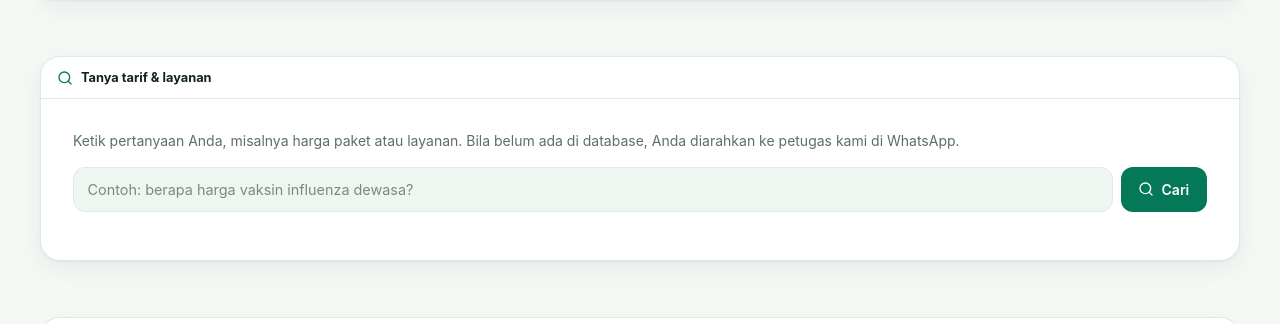
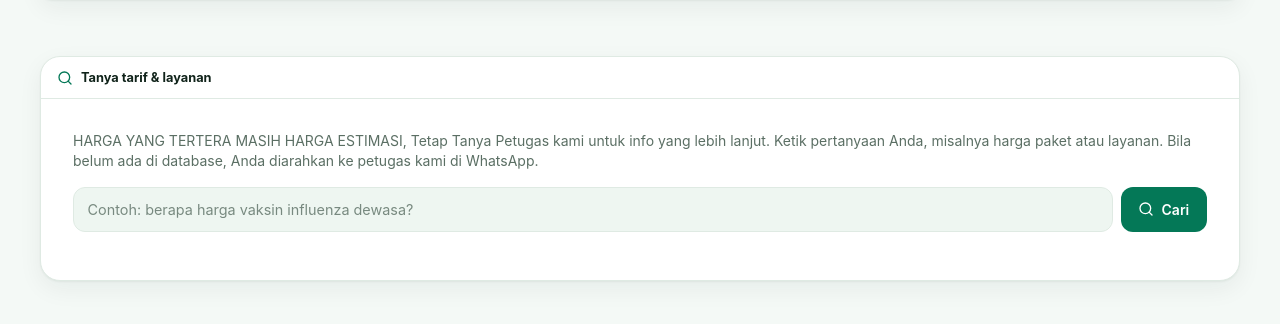
Before and after one commit to luthfikurnia73-spec/katalogherminabpp, a plain HTML site: page index.html in a window 1280 px wide. Shown: the part 6805-7129 px from the top of the page. Drawn offline with nearby package versions, Linux system fonts and the light colour scheme; no server answers.

Commit message:
Update index.html

```diff
--- a/index.html
+++ b/index.html
@@ -278,7 +278,7 @@
   <section id="tanya" class="acrylic rounded-2xl overflow-hidden">
     <div class="titlebar"><span class="flex items-center gap-2"><i data-lucide="search" class="w-4 h-4" style="color:var(--accent)"></i>Tanya tarif & layanan</span></div>
     <div class="p-6 lg:p-8 space-y-4">
-      <p class="text-sm" style="color:var(--muted)">Ketik pertanyaan Anda, misalnya harga paket atau layanan. Bila belum ada di database, Anda diarahkan ke petugas kami di WhatsApp.</p>
+      <p class="text-sm" style="color:var(--muted)">HARGA YANG TERTERA MASIH HARGA ESTIMASI, Tetap Tanya Petugas kami untuk info yang lebih lanjut. Ketik pertanyaan Anda, misalnya harga paket atau layanan. Bila belum ada di database, Anda diarahkan ke petugas kami di WhatsApp.</p>
       <form class="flex flex-col sm:flex-row gap-2" onsubmit="askQ(event)"><label class="sr-only" for="q-in">Pertanyaan</label><input id="q-in" class="fluent-input" required minlength="3" maxlength="200" placeholder="Contoh: berapa harga vaksin influenza dewasa?"><button id="q-btn" class="btn btn-primary shrink-0" type="submit"><i data-lucide="search" class="w-4 h-4"></i>Cari</button></form>
       <div id="q-out" class="space-y-3" aria-live="polite"></div>
     </div>
```
